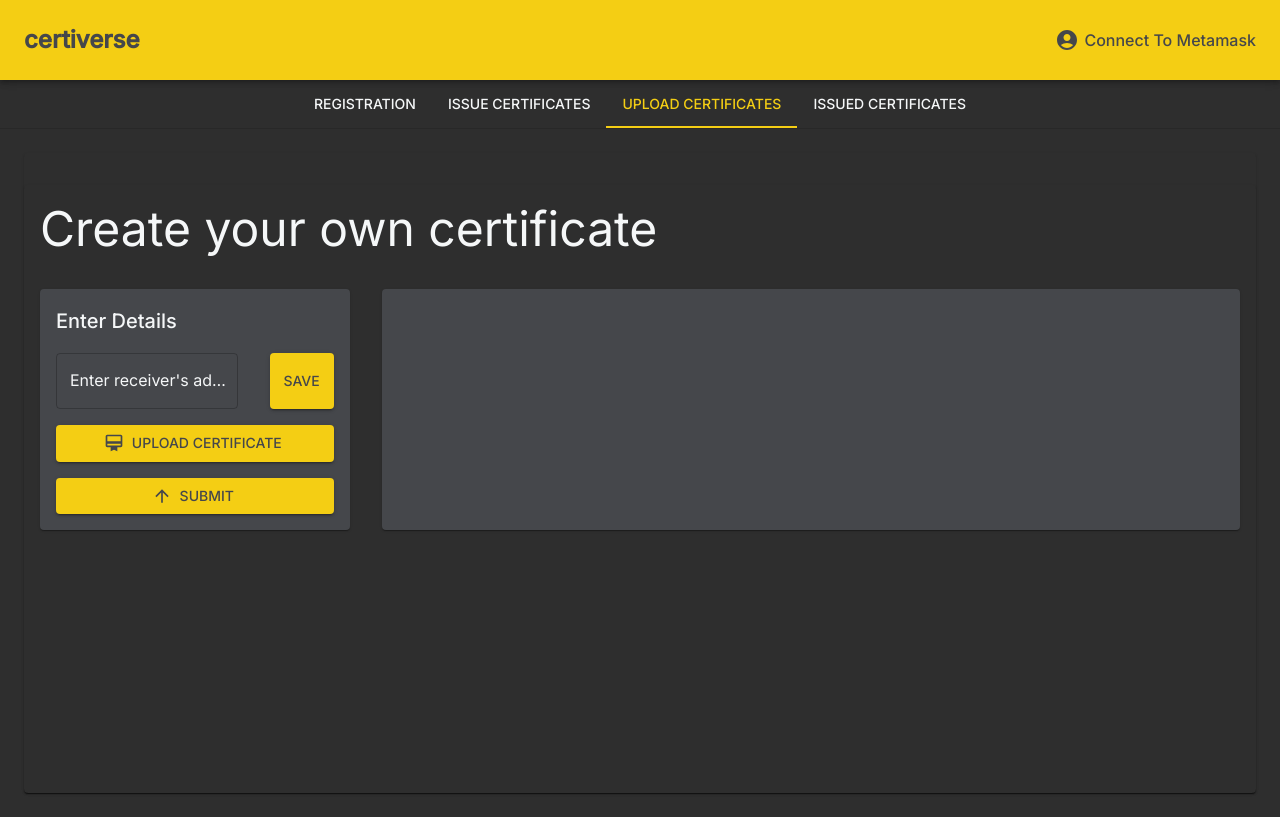
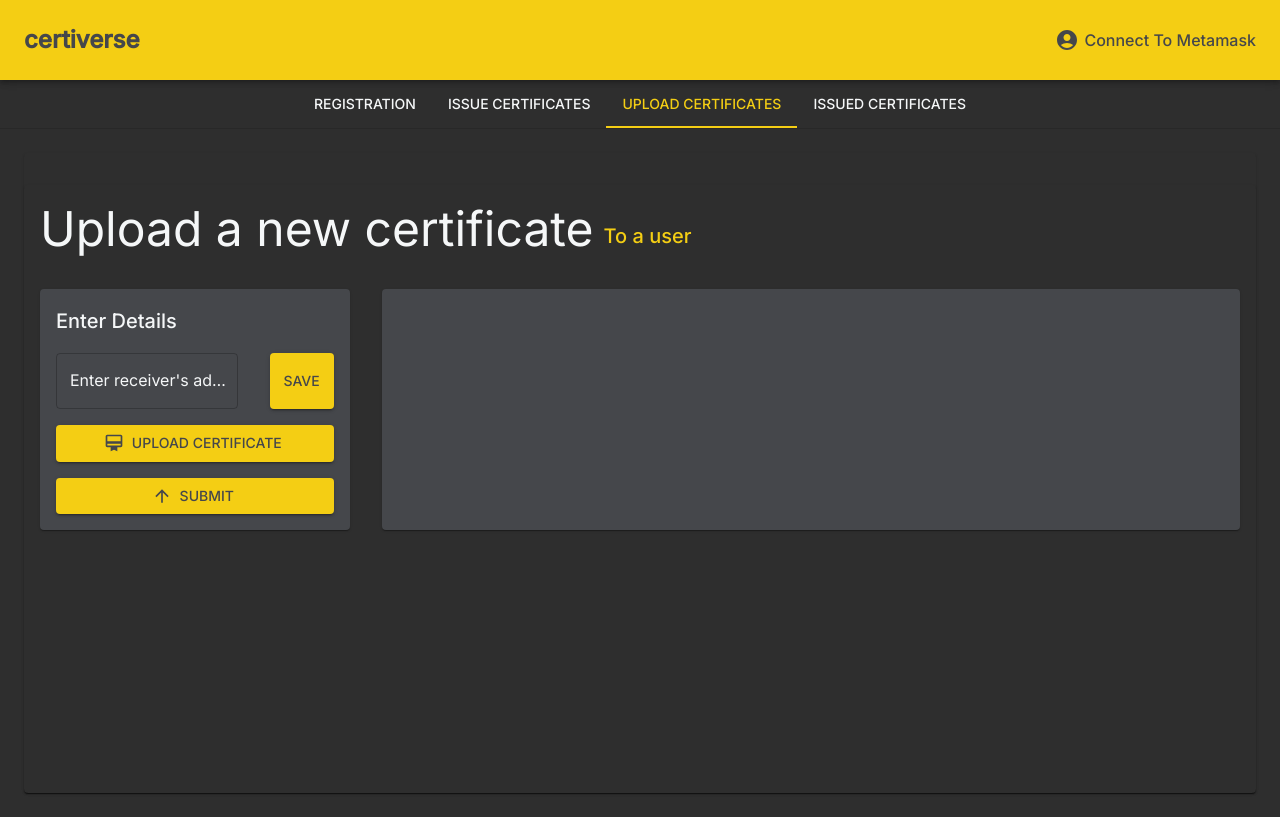
Before and after one commit to abhishekb740/Certificate_Generator_and_validator, a React (Vite) app: page /test in a window 1280 px wide. Both pictures are taken after a click on the tab "UPLOAD CERTIFICATES". Built offline with nearby package versions, Linux system fonts and the light colour scheme.

Commit message:
css changes

```diff
--- a/src/pages/issued-certificates/index.jsx
+++ b/src/pages/issued-certificates/index.jsx
@@ -77,7 +77,7 @@ export default function IssuedCertificatesPage() {
                         display: "flex",
                         flexDirection: "column",
                         gap: "1.5rem",
-                        width: "30%",
+                        width: "50%",
                         alignItems: "flex-start",
                         paddingLeft: "2rem"
                     }}
--- a/src/pages/upload-certificate/index.jsx
+++ b/src/pages/upload-certificate/index.jsx
@@ -98,7 +98,12 @@ export default function UploadCertificatePage() {
                 }}
                 className="something"
             >
-                <Typography component="div" variant="h3">Create your own certificate</Typography>
+               <div style={{ display: "flex", alignItems: "flex-end", gap: 10 }}>
+                    <Typography component="div" variant="h3">Upload a new certificate</Typography>
+                    <div style={{ paddingBottom: 5 }}>
+                        <Typography component="div" variant="h6" color="primary">To a user</Typography>
+                    </div>
+                </div>
                 <div
                     style={{
                         width: "100%",
```
